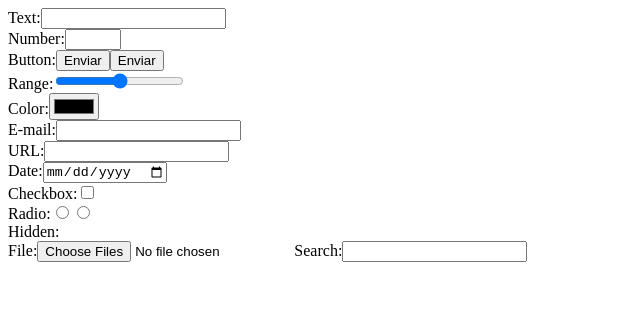
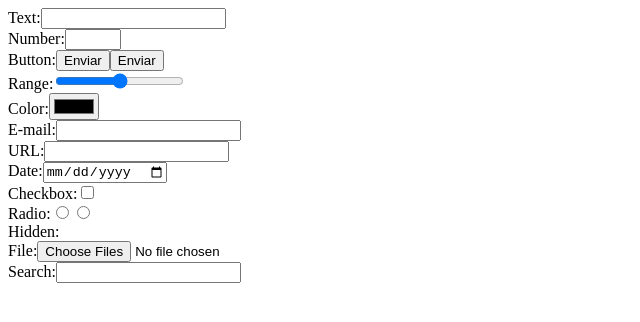
Before and after one commit to brunoleonelrs/HTML, a plain HTML site: page Atividade_3_Input_e_Tipos/Index.html in a window 1280 px wide. Shown: the whole page, without its empty margins (0-640 px from the left). Drawn offline with Linux system fonts and the light colour scheme.

Commit message:
Adicionei algumas quebras de linha para melhorar visualmente.

```diff
--- a/Atividade_3_Input_e_Tipos/Index.html
+++ b/Atividade_3_Input_e_Tipos/Index.html
@@ -30,9 +30,9 @@
         <!-- Input Hidden é não visivel ao usuário, mas ele está ali para mandar. -->
         <label>Hidden:</label><input type="hidden" /><br>
         <!-- Para enviar arquivos, colocando multiple, podemos selecionar vários arquivos. Pois o padrão é 1 -->
-        <label>File:</label><input type="file" multiple />
+        <label>File:</label><input type="file" multiple /><br>
         <!-- Campo de texto comum mas de busca, com opção para limpar busca, mas pode ter alguma incompatibilidade com alguns navegadores.-->
-        <label>Search:</label><input type="search">
+        <label>Search:</label><input type="search"><br>
     </form>
 </body>
 </html>
```
